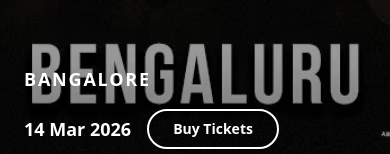
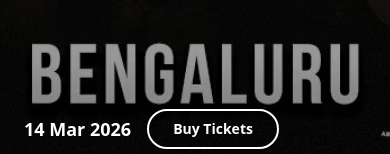
Before and after one commit to Anjali-S-30/sanam-website, a Next.js app: page /tour in a window 390 px wide. Shown: the part 655-809 px from the top of the page. Built offline with nearby package versions, Linux system fonts and the light colour scheme.

Commit message:
SANAM-19 Removed City Name from Tour Hero Section (Mobile View)

```diff
--- a/src/components/Tour/TourBanner.tsx
+++ b/src/components/Tour/TourBanner.tsx
@@ -77,7 +77,7 @@ export default function TourBanner() {
 
             {/* TEXT OVERLAY */}
             <div className="absolute bottom-10 left-6 md:left-10 z-20 text-white max-w-3xl pr-6">
-              <h3 className="uppercase font-bold tracking-widest text-lg md:text-2xl mb-4 md:mb-6">
+              <h3 className="hidden md:block uppercase font-bold tracking-widest text-lg md:text-2xl mb-4 md:mb-6">
                 {event.eventCity}
               </h3>
 
```
